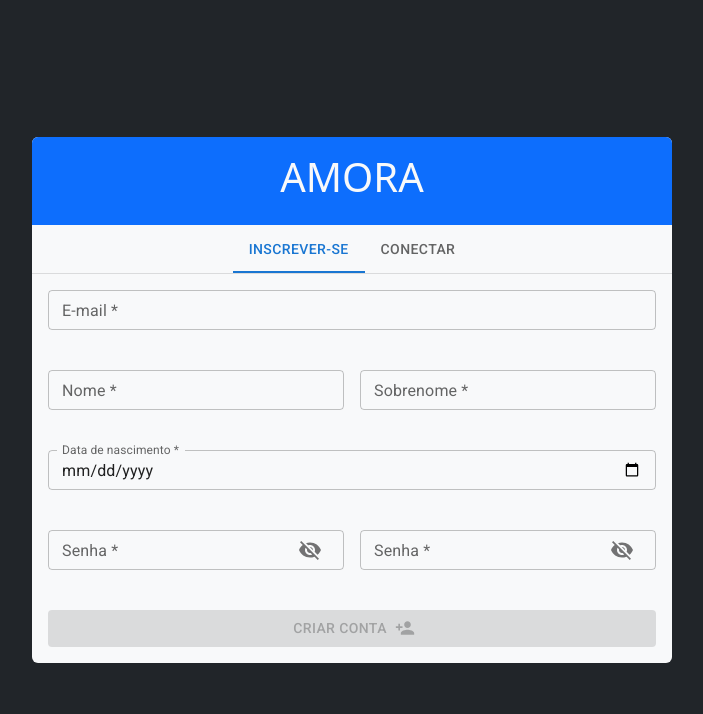
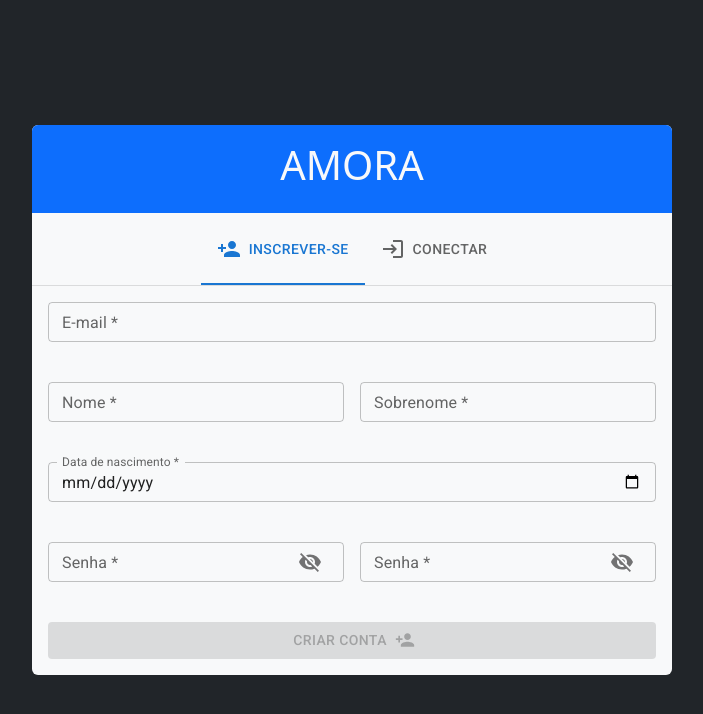
Before and after one commit to guilhermelMoraes/amora, a React (Create React App) app: page / in a window 1280 px wide. Shown: the top 714 px of the page, without its empty margins (288-991 px from the left). Built offline with nearby package versions, Linux system fonts and the light colour scheme.

Commit message:
style: move css declarations to index.css
and add icon to tab component

```diff
--- a/src/common/components/tabs/tabs.tsx
+++ b/src/common/components/tabs/tabs.tsx
@@ -1,12 +1,13 @@
 import MuiTabs from '@mui/material/Tabs';
 import MuiTab from '@mui/material/Tab';
 import Box from '@mui/material/Box';
-import { ReactNode, SyntheticEvent, useState } from 'react';
+import { ReactElement, ReactNode, SyntheticEvent, useState } from 'react';
 
 type TabProps = {
   index: number;
   children: ReactNode;
   name: string;
+  icon?: string | ReactElement;
 };
 
 type TabPanelProps = {
@@ -49,10 +50,18 @@ function Tabs({ tabs, ariaLabel }: TabsProps) {
           aria-label={ariaLabel}
           centered
         >
-          {tabs.map(({ name, index }) => {
+          {tabs.map(({ icon, name, index }) => {
             const id = `tab-${index}`;
 
-            return <MuiTab label={name} id={id} key={id} />;
+            return (
+              <MuiTab
+                label={name}
+                icon={icon}
+                iconPosition="start"
+                id={id}
+                key={id}
+              />
+            );
           })}
         </MuiTabs>
       </Box>
--- a/src/index.css
+++ b/src/index.css
@@ -1,3 +1,17 @@
+@import url("~@fontsource/roboto/300.css");
+@import url("~@fontsource/roboto/400.css");
+@import url("~@fontsource/roboto/500.css");
+@import url("~@fontsource/roboto/700.css");
+@import url("~bootstrap/dist/css/bootstrap.min.css");
+
+:root {
+  --app-breakpoint-sm: 576px;
+  --app-breakpoint-md: 768px;
+  --app-breakpoint-lg: 992px;
+  --app-breakpoint-xl: 1200px;
+  --app-breakpoint-xxl: 1400px;
+}
+
 * {
   margin: 0;
   padding: 0;
--- a/src/index.tsx
+++ b/src/index.tsx
@@ -1,8 +1,3 @@
-import '@fontsource/roboto/300.css';
-import '@fontsource/roboto/400.css';
-import '@fontsource/roboto/500.css';
-import '@fontsource/roboto/700.css';
-import 'bootstrap/dist/css/bootstrap.min.css';
 import './index.css';
 import React from 'react';
 import ReactDOM from 'react-dom/client';
```
